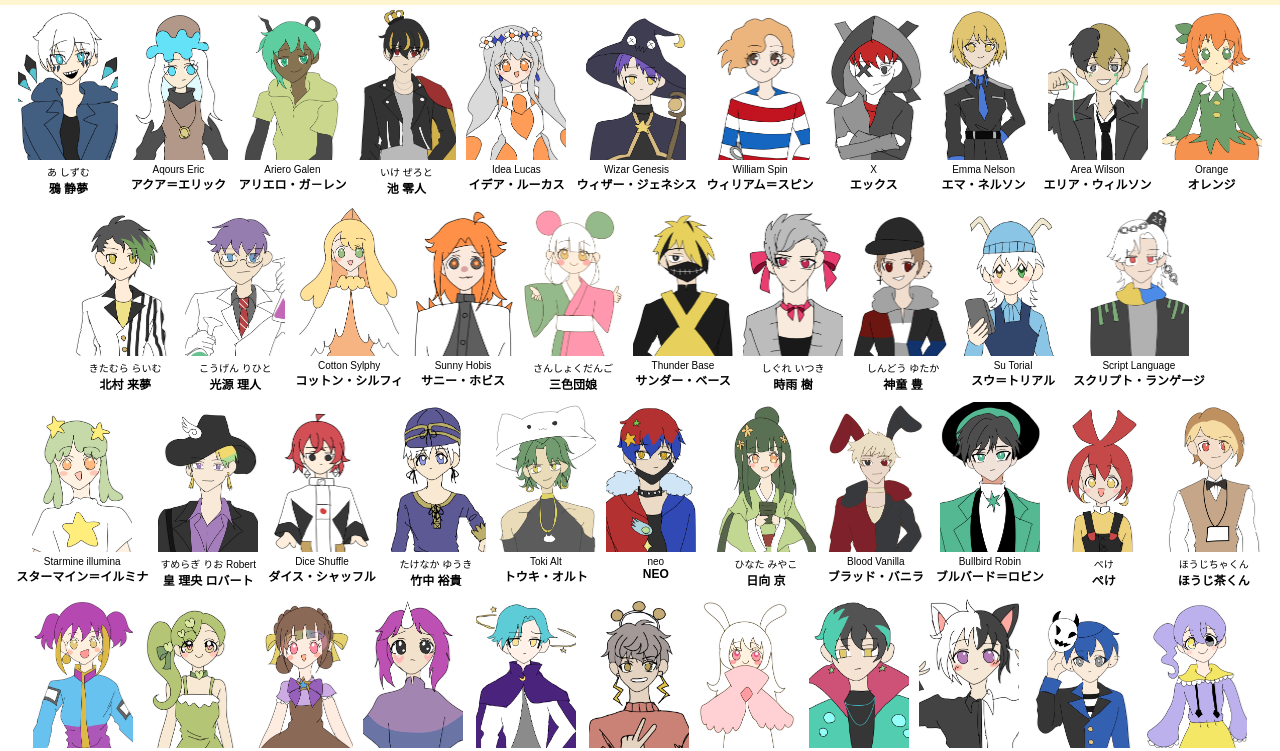
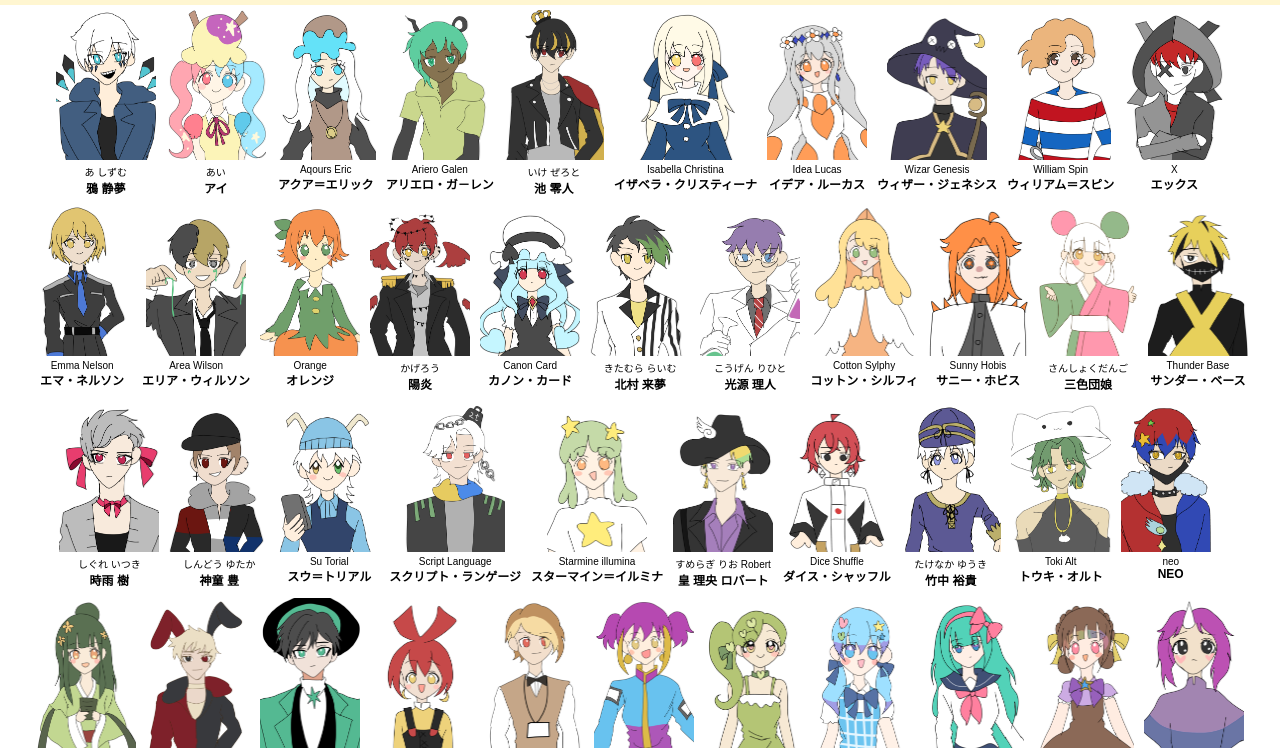
Before and after one commit to AlexLevel0/original, a plain HTML site: page index.html in a window 1280 px wide. Shown: the part 40-791 px from the top of the page. Drawn offline with Linux system fonts and the light colour scheme; a web font is replaced by a local one.

Commit message:
Update index.html

```diff
--- a/index.html
+++ b/index.html
@@ -18,9 +18,11 @@
   <div class="box">
 
     <div><img src="shizumu.png"><p>あ しずむ</p><h3>鴉 静夢</h3></div>
+     <div><img src="ai.png"><p>あい</p><h3>アイ</h3></div>
      <div><img src="aqours.png"><p>Aqours Eric</p><h3>アクア＝エリック</h3></div>
      <div><img src="ariero.png"><p>Ariero Galen</p><h3>アリエロ・ガ－レン</h3></div>
     <div><img src="zeroto.png"><p>いけ ぜろと</p><h3>池 零人</h3></div>
+     <div><img src="isabella.png"><p>Isabella Christina</p><h3>イザベラ・クリスティーナ</h3></div>
     <div><img src="idea.png"><p>Idea Lucas</p><h3>イデア・ルーカス</h3></div>
     <div><img src="wizar.png"><p>Wizar Genesis</p><h3>ウィザー・ジェネシス</h3></div>
     <div><img src="william.png"><p>William Spin</p><h3>ウィリアム＝スピン</h3></div>
@@ -29,6 +31,8 @@
     <div><img src="area.png"><p>Area Wilson</p><h3>エリア・ウィルソン</h3></div>
     <div><img src="orange.png"><p>Orange</p><h3>オレンジ</h3></div>
 
+     <div><img src="kagero.png"><p>かげろう</p><h3>陽炎</h3></div>
+     <div><img src="canon.png"><p>Canon Card</p><h3>カノン・カード</h3></div>
     <div><img src="raimu.png"><p>きたむら らいむ</p><h3>北村 来夢</h3></div>
     <div><img src="rihito.png"><p>こうげん りひと</p><h3>光源 理人</h3></div>
      <div><img src="cotton.png"><p>Cotton Sylphy</p><h3>コットン・シルフィ</h3></div>
@@ -57,6 +61,8 @@
     <div><img src="pop.png"><p>Pop Cream</p><h3>ポップ・クリーム</h3></div>
 
     <div><img src="miel.png"><p>Miel Pastel</p><h3>ミエル・パステル</h3></div>
+     <div><img src="yua.png"><p>みさと ゆあ</p><h3>美里 ゆあ</h3></div>
+     <div><img src="maki.png"><p>みたか まき</p><h3>三鷹 マキ</h3></div>
     <div><img src="monja.png"><p>Monja</p><h3>もんじゃ</h3></div>
 
      <div><img src="uni.png"><p>Uni Virtual</p><h3>ユニ＝バーチャル</h3></div>
```
